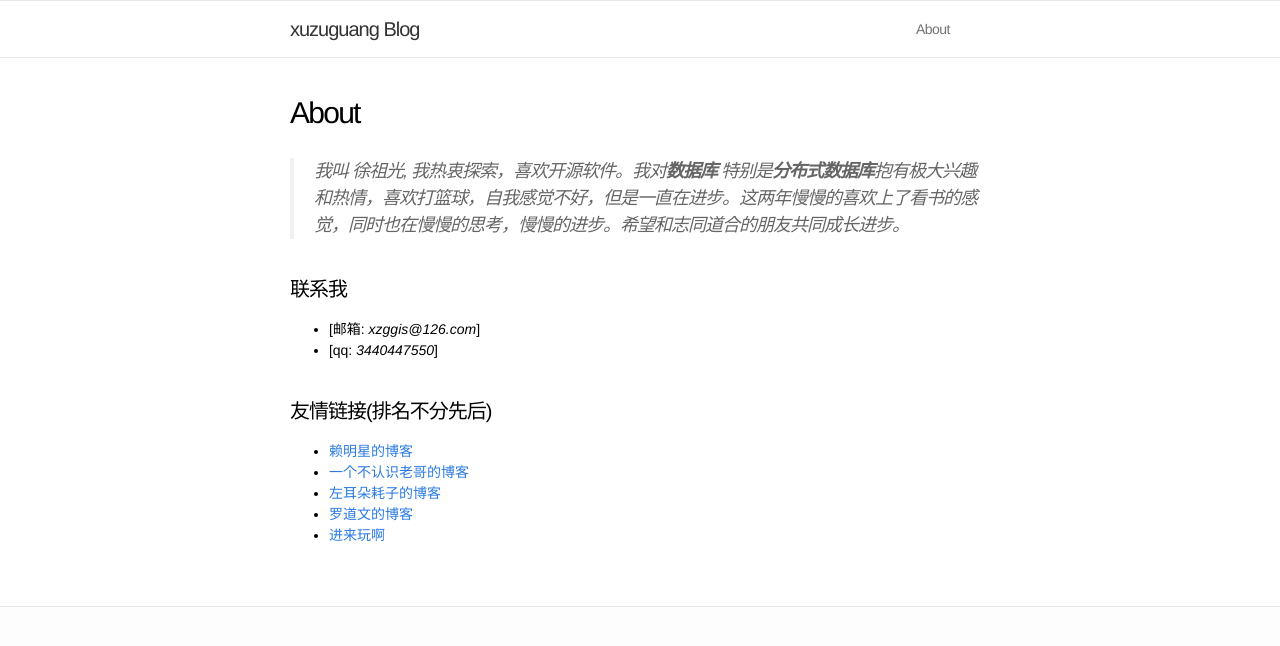
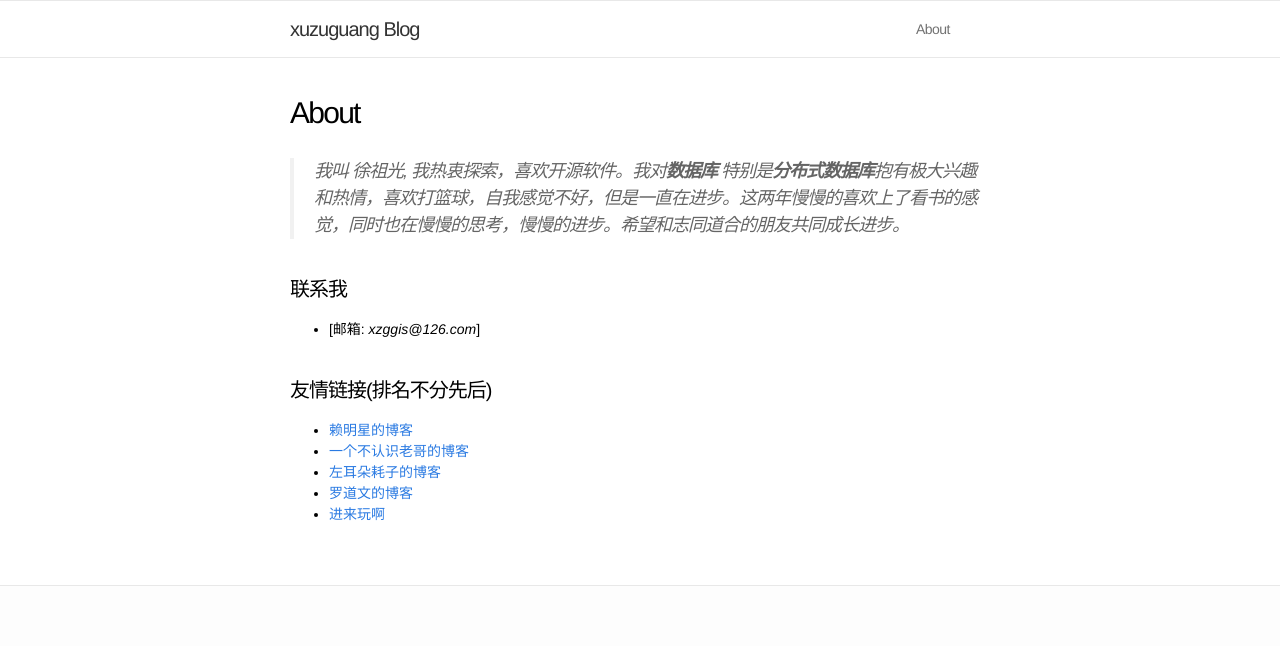
Before and after one commit to xuzuguang/xuzuguang.github.io, a Jekyll site: the page built from about.md, in a window 1280 px wide. Shown: the top 646 px of the page. Built offline with Jekyll 4.4.1, drawn with Linux system fonts in a browser that asks for light colours; Markdown is read by kramdown in place of the engine named in the settings.

Commit message:
Update about.md

```diff
--- a/about.md
+++ b/about.md
@@ -12,7 +12,6 @@ permalink: /about/
 
 #### 联系我
 * [邮箱:    *xzggis@126.com*]
-* [qq:  *3440447550*]
 
 
 
```
